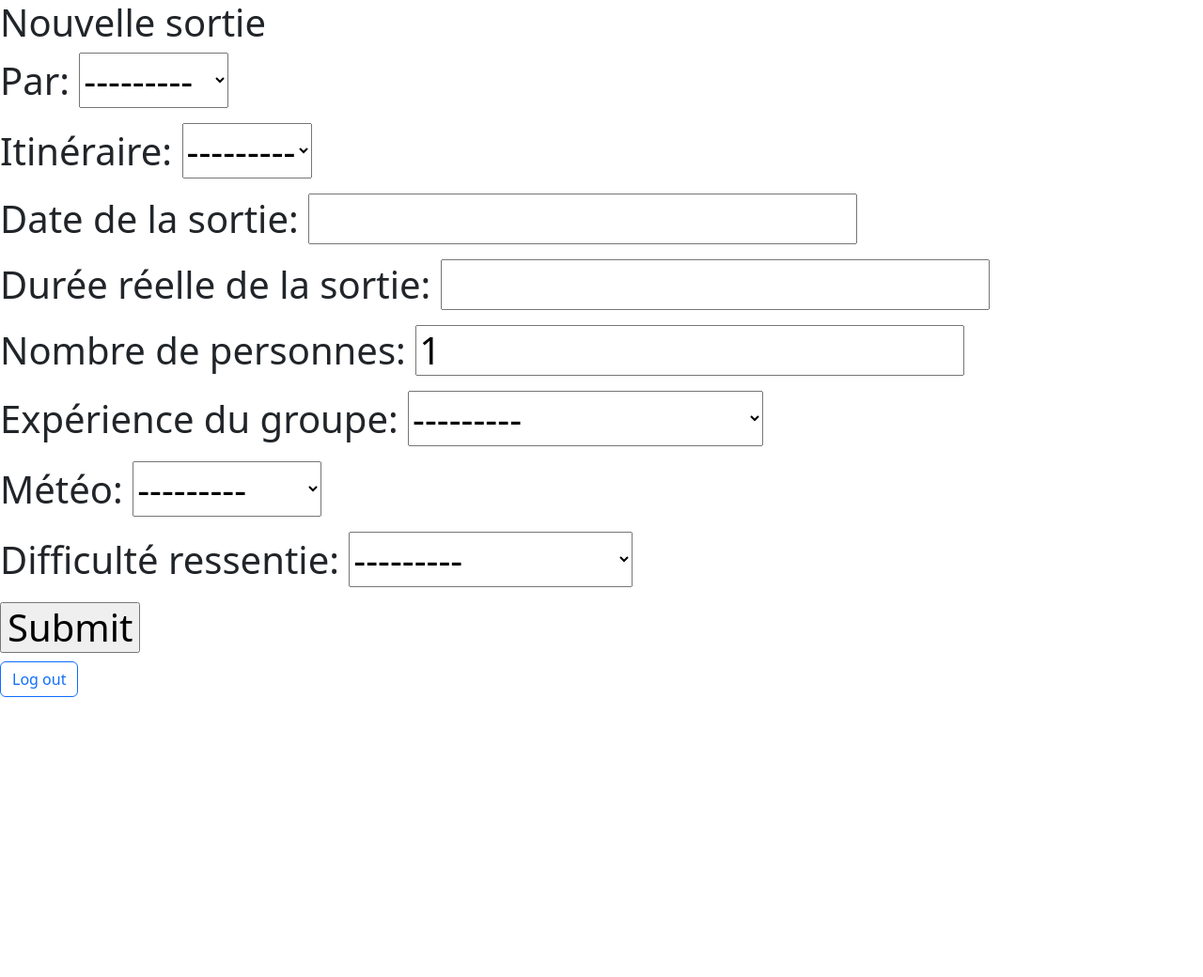
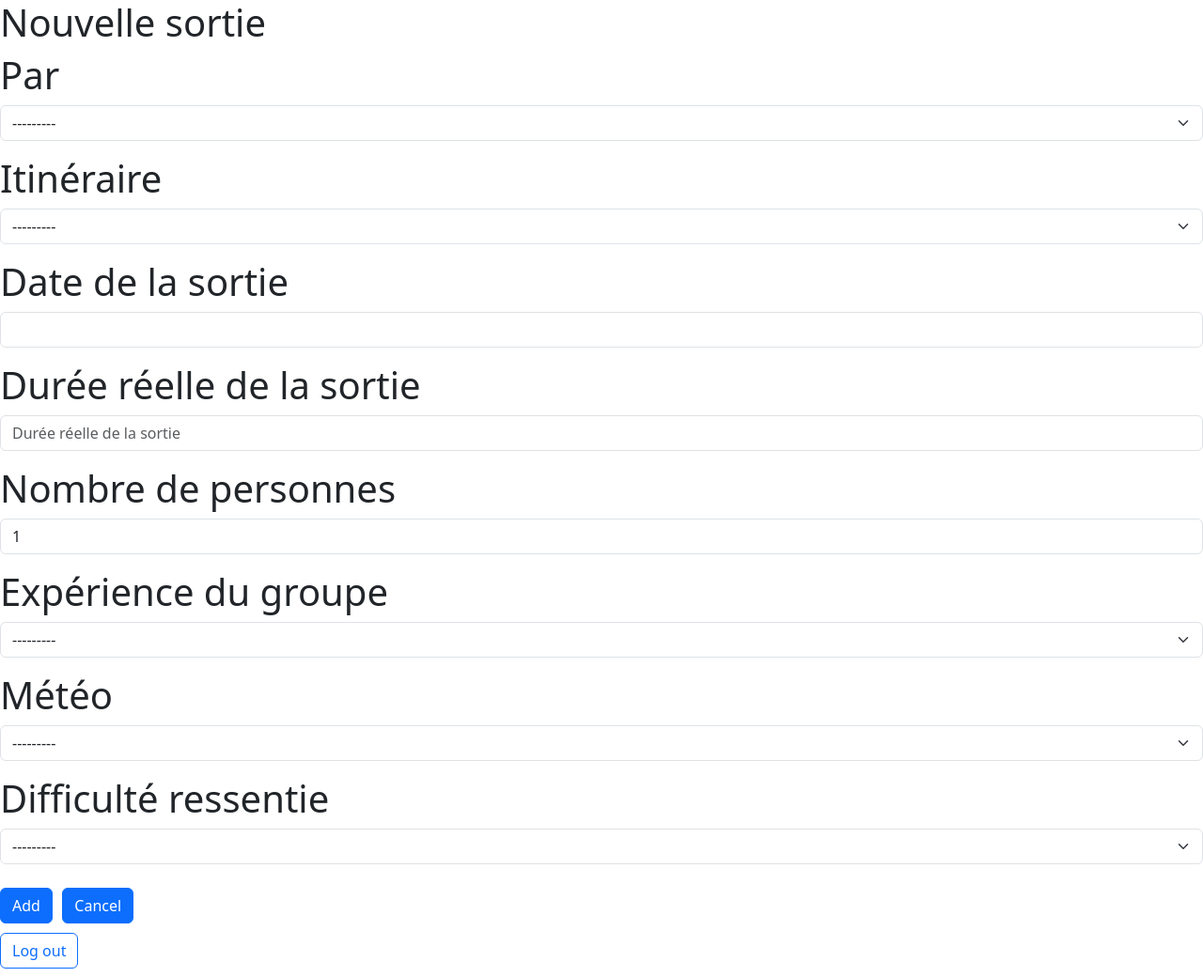
Before and after one commit to Lucas-Dfr/topoguide-lucas-defrance, a Django app: page /nouvelle_sortie/ in a window 1280 px wide. Shown: the whole page at 94% size. Before the commit the page ends 742 px from the top, so only its background shows below. Run offline with Django 4.2, Linux system fonts and the light colour scheme; the visitor is signed in with stand-in values (Sample User, id 1); data comes from the database, SQL or seed files in the repository; data that the repository does not hold is empty; some libraries are stand-ins or nearby versions.

Commit message:
Form to add a new excursion

```diff
--- a/topoguide/itineraires/templates/itineraires/nouvelle_sortie.html
+++ b/topoguide/itineraires/templates/itineraires/nouvelle_sortie.html
@@ -8,10 +8,11 @@
 <h1>Nouvelle sortie<h1>
 
 
-<form action="name " method="post">
+<form action="{% url 'itineraires:sortie_new' %} " method="post" class="form">
     {% csrf_token %}
-    {{ form.as_p }}
-    <input type="submit" value="Submit">
+    {% bootstrap_form form %}
+        <button type="submit" class="btn btn-primary">Add</button>
+        <a href="{% url 'itineraires:itineraires_liste' %}" class="btn btn-primary">Cancel</a>
 </form>
 
 {% endblock content%}
--- a/topoguide/itineraires/urls.py
+++ b/topoguide/itineraires/urls.py
@@ -4,7 +4,7 @@ from . import views
 
 app_name = 'itineraires'
 urlpatterns = [
-    path('',views.liste_itineraires, name = 'Liste des itineraires'),
+    path('',views.liste_itineraires, name = 'itineraires_liste'),
     path('sorties/<int:itineraire_id>/', views.liste_sorties, name='sorties_liste'),
     path('sortie/<int:sortie_id>/', views.detail_sortie, name='sortie_detail'),
     path('nouvelle_sortie/', views.nouvelle_sortie, name = "sortie_new")
```
